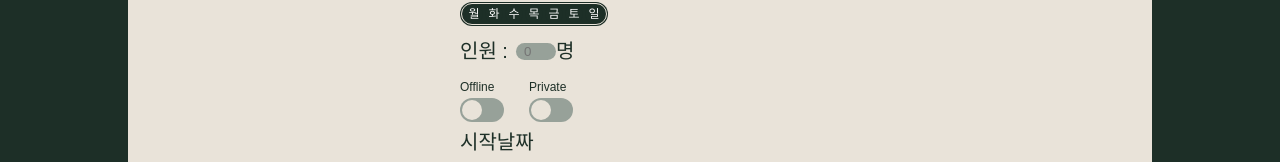
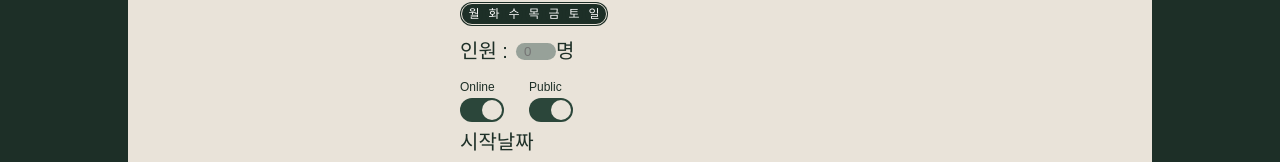
Before and after one commit to codestates-seb/seb41_main_022, a React (Create React App) app in the folder client/: page /create in a window 1280 px wide. Shown: the part 471-633 px from the top of the page. Built offline with nearby package versions, Linux system fonts and the light colour scheme; no server answers; a web font is replaced by a local one; what js-confetti would draw is missing.

Commit message:
feat #31 toggle 수정

```diff
--- a/client/src/components/createStudy/ToggleOnline.tsx
+++ b/client/src/components/createStudy/ToggleOnline.tsx
@@ -2,7 +2,7 @@ import styled from "styled-components";
 import { useEffect, useState } from "react";
 
 const ToggleOnline = ({ onChange }: any) => {
-  const [isTrue, setIsTrue] = useState(false);
+  const [isTrue, setIsTrue] = useState(true);
   useEffect(() => {
     onChange(isTrue);
   }, [isTrue]);
--- a/client/src/components/createStudy/TogglePublic.tsx
+++ b/client/src/components/createStudy/TogglePublic.tsx
@@ -2,7 +2,7 @@ import styled from "styled-components";
 import { useEffect, useState } from "react";
 
 const TogglePublic = ({ onChange }: any) => {
-  const [isTrue, setIsTrue] = useState(false);
+  const [isTrue, setIsTrue] = useState(true);
   useEffect(() => {
     onChange(isTrue);
   }, [isTrue]);
```
